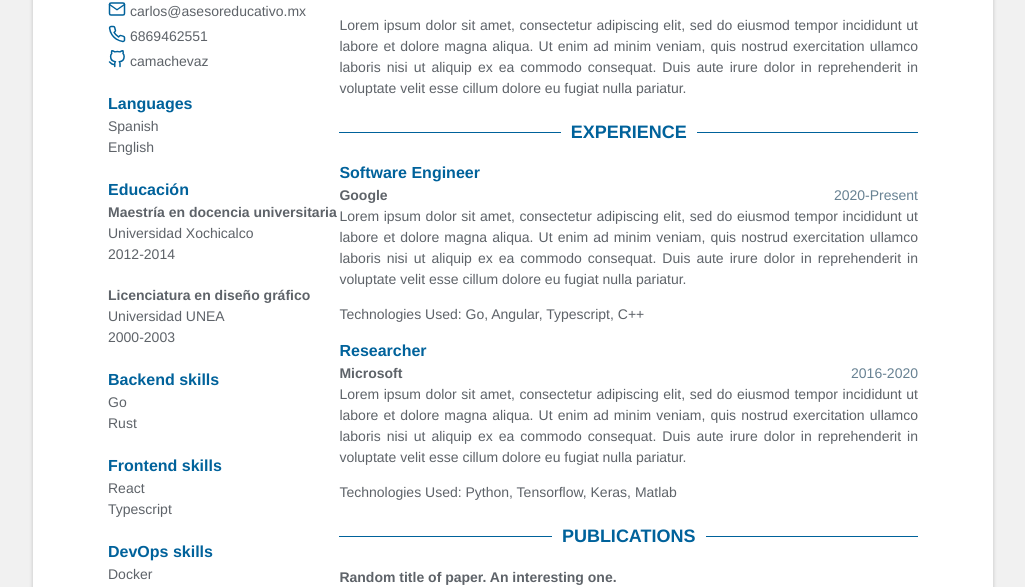
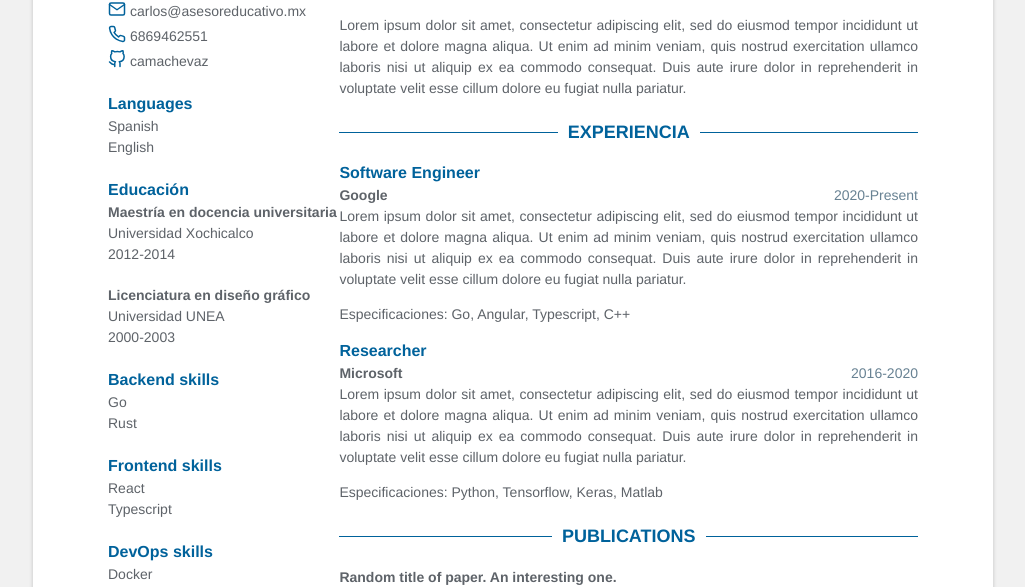
Before and after one commit to camachevaz/cv, a Jekyll site: the page built from index.html, in a window 1280 px wide. Shown: the part 218-805 px from the top of the page, without its empty margins (127-1152 px from the left). Built offline with Jekyll 4.4.1, drawn with Linux system fonts in a browser that asks for light colours.

Commit message:
Update experience.html

```diff
--- a/_includes/experience.html
+++ b/_includes/experience.html
@@ -1,7 +1,7 @@
 {% assign experience = site.data.data.experience %}
 {% if experience %}
 <section class="experiance">
-    <h2 class="title">Experience</h2>
+    <h2 class="title">Experiencia</h2>
     {% for exp in experience %}
         <div class="experience-item">
             <div class="role">
@@ -12,7 +12,7 @@
                 <span class="time">{{exp.time}}</span>
             </div>
             <div class="details">{{exp.details}}</div>
-            <p class="technologies">Technologies Used: {{exp.technologies_used}}</p>
+            <p class="technologies">Especificaciones: {{exp.technologies_used}}</p>
         </div>
 
     {% endfor %}
```
